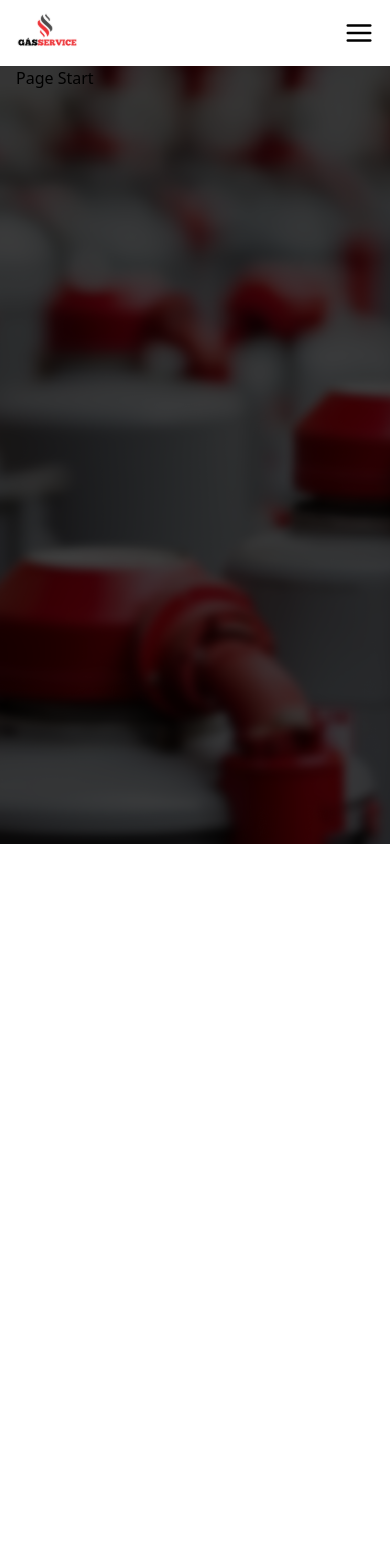
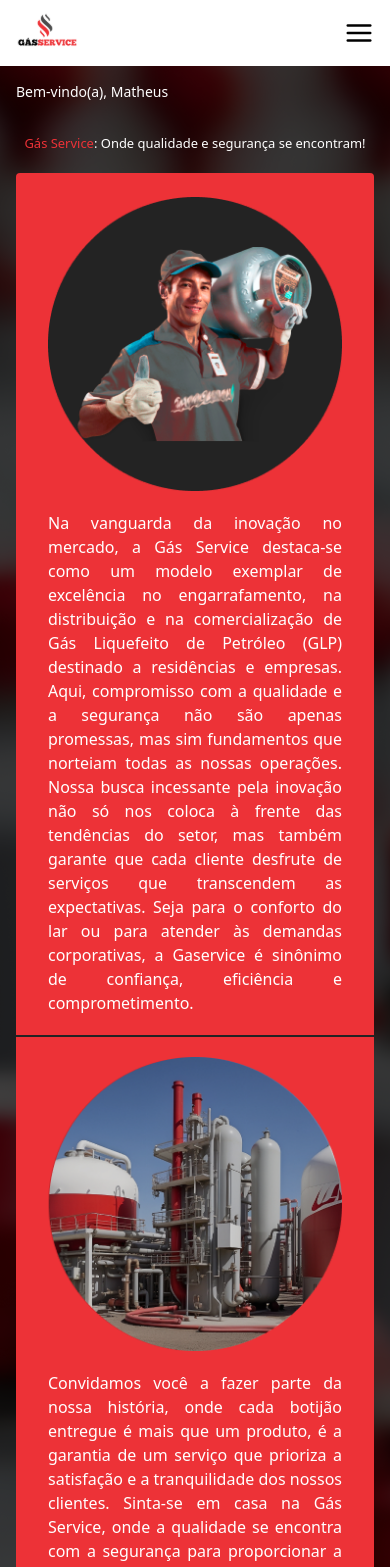
Before and after one commit to oMatheus-Farias/gasservice, a React (Vite) app: page /start in a window 390 px wide. Shown: the top 1567 px of the page. Before the commit the page ends 844 px from the top, so only its background shows below. Built offline with nearby package versions, Linux system fonts and the light colour scheme.

Commit message:
feat: adiciona layout mobile para a pagina start

```diff
--- a/src/components/container/index.tsx
+++ b/src/components/container/index.tsx
@@ -2,7 +2,7 @@
 
 export default function Container({ children }: { children: ReactNode }){
   return(
-    <div className='px-4' >
+    <div className='px-4 pb-5' >
       { children }
     </div>
   );
--- a/src/pages/start/index.tsx
+++ b/src/pages/start/index.tsx
@@ -1,6 +1,9 @@
 import Background from '../../components/background';
 import HeaderMobile from '../../components/headerMobile';
 import Container from '../../components/container';
+
+import mainImage from '../../assets/main-image.png';
+import companyImage from '../../assets/company.png';
 
 export default function Start(){
   return(
@@ -8,7 +11,41 @@
       <HeaderMobile/>
 
       <Container>
-        <h1>Page Start</h1>
+        <p className='text-whiteColor mt-4 text-sm' >Bem-vindo(a), Matheus</p>
+
+        <h1 className='text-redColor text-[0.81em] text-center mt-8 sm:text-xl' >
+          Gás Service
+          <span className='text-whiteColor' >: Onde qualidade e segurança se encontram!</span>
+        </h1>
+
+        <main className='w-full bg-redColor py-6 rounded mt-5 flex flex-col items-center' >
+          <div className='px-8' >
+            <img
+              className='mx-auto'
+              src={ mainImage }
+              alt='Homem com botijão no ombro'
+            />
+
+            <p className='mt-5 text-whiteColor text-justify max-w-[700px]' >
+              Na vanguarda da inovação no mercado, a Gás Service destaca-se como um modelo exemplar de excelência no engarrafamento, na distribuição e na comercialização de Gás Liquefeito de Petróleo (GLP) destinado a residências e empresas. Aqui, compromisso com a qualidade e a segurança não são apenas promessas, mas sim fundamentos que norteiam todas as nossas operações.
+              Nossa busca incessante pela inovação não só nos coloca à frente das tendências do setor, mas também garante que cada cliente desfrute de serviços que transcendem as expectativas. Seja para o conforto do lar ou para atender às demandas corporativas, a Gaservice é sinônimo de confiança, eficiência e comprometimento.
+            </p>
+          </div>
+
+          <div className='min-h-[0.12em] w-full bg-grayColor my-5' ></div>
+
+          <div className='px-8' >
+            <img
+              className='mx-auto'
+              src={ companyImage }
+              alt='Empresa Gás Service'
+            />
+
+            <p className='mt-5 text-whiteColor text-justify max-w-[700px]' >
+              Convidamos você a fazer parte da nossa história, onde cada botijão entregue é mais que um produto, é a garantia de um serviço que prioriza a satisfação e a tranquilidade dos nossos clientes. Sinta-se em casa na Gás Service, onde a qualidade se encontra com a segurança para proporcionar a você a melhor experiência em Gás Liquefeito de Petróleo.
+            </p>
+          </div>
+        </main>
       </Container>
     </Background>
   );
--- a/tailwind.config.js
+++ b/tailwind.config.js
@@ -9,6 +9,7 @@
       colors:{
         primary: '#A30F13',
         redColor: '#ED3237',
+        grayColor: '#232323',
         offWhite: '#E8E8E8',
         whiteColor: '#FFF',
       },
```
